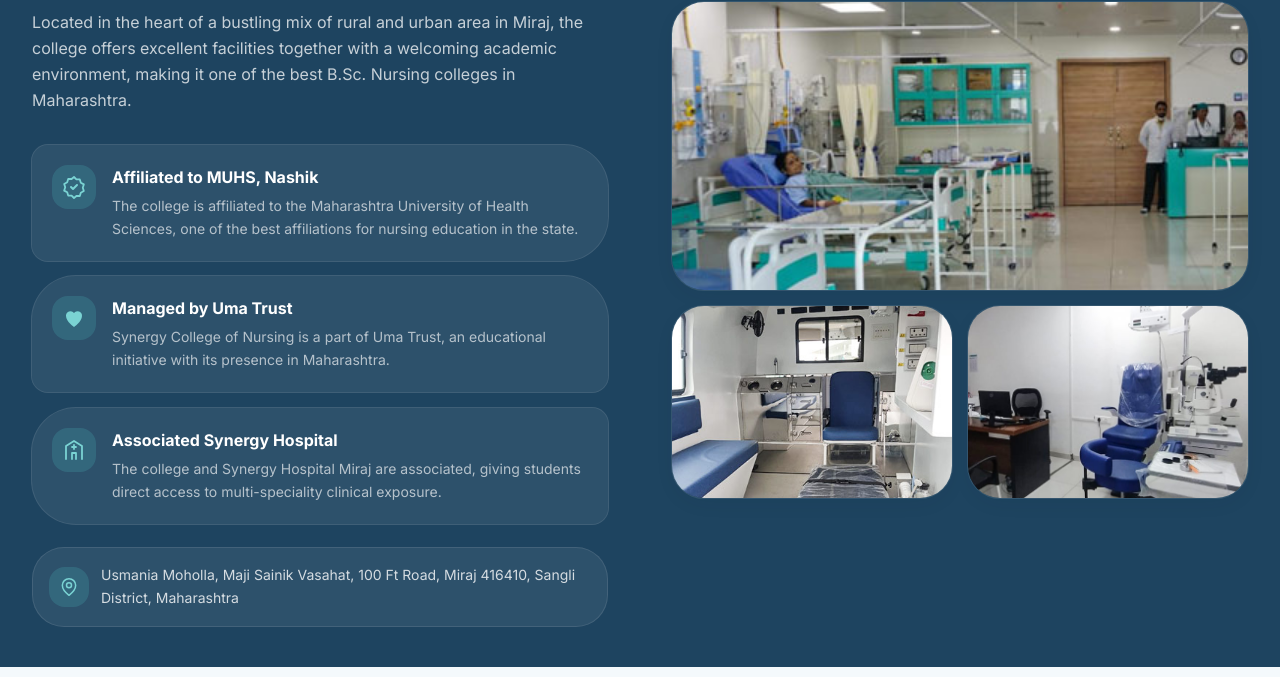
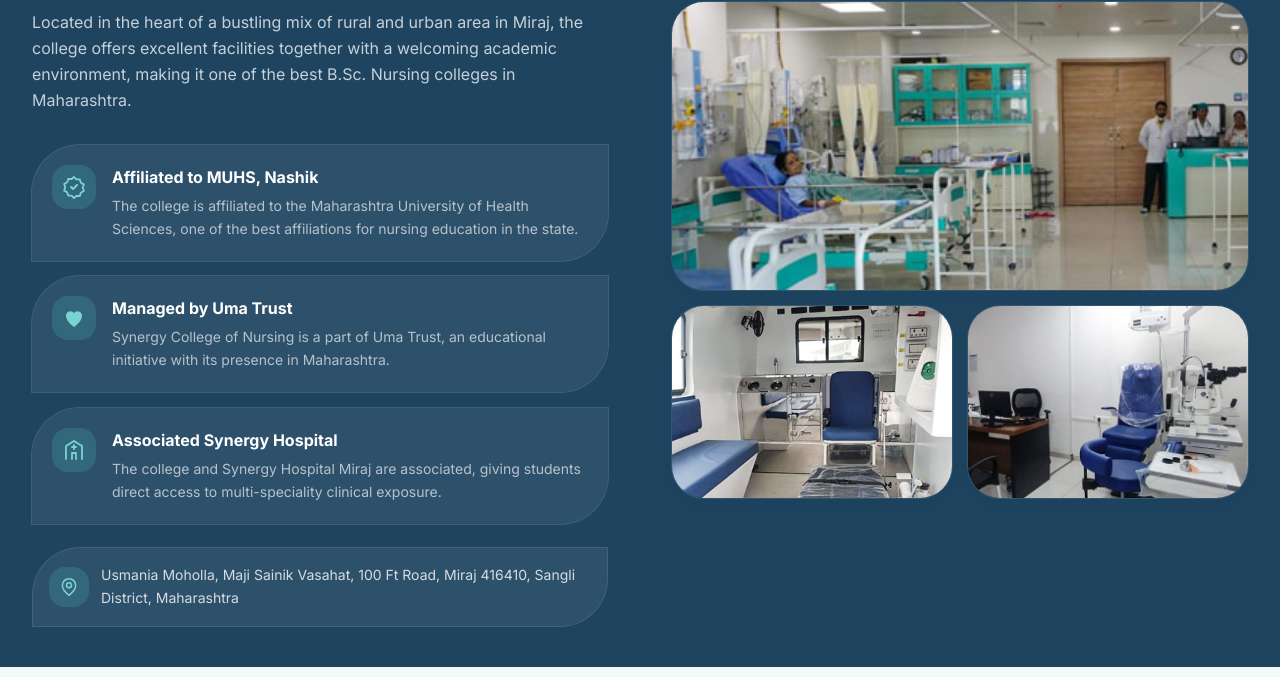
Before and after one commit to sayali2004-commit/synergynursingcollege, a React (Vite) app: page /#/ in a window 1280 px wide. Shown: the part 2363-3040 px from the top of the page. Built offline with nearby package versions, Linux system fonts and the light colour scheme.

Commit message:
College: diagonal asymmetric curve on cards (48px top-left & bottom-right)

```diff
--- a/src/components/College.jsx
+++ b/src/components/College.jsx
@@ -32,17 +32,11 @@ export default function College() {
           </p>
 
           <div className="mt-8 space-y-4">
-            {APPROVALS.map((a, i) => {
-              const shapes = [
-                'rounded-[16px] rounded-r-[44px]',
-                'rounded-[16px] rounded-t-[44px]',
-                'rounded-[16px] rounded-l-[44px]',
-              ]
-              return (
+            {APPROVALS.map((a, i) => (
               <div
                 key={a.title}
-                  className={`reveal group relative flex gap-4 overflow-hidden p-5 transition-all duration-300 hover:bg-white/[0.12] ${shapes[i]} bg-white/[0.07] ring-1 ring-white/15 hover:ring-white/25`}
-                  style={{ '--reveal-delay': `${200 + i * 90}ms` }}
+                className="reveal group relative flex gap-4 overflow-hidden p-5 transition-all duration-300 hover:bg-white/[0.12] bg-white/[0.07] ring-1 ring-white/15 hover:ring-white/25"
+                style={{ '--reveal-delay': `${200 + i * 90}ms`, borderRadius: '48px 0 48px 0' }}
               >
                 <span className="flex h-11 w-11 shrink-0 items-center justify-center rounded-2xl bg-brand-400/20 text-brand-300 transition-colors duration-300 group-hover:bg-brand-400/30">
                   <Icon name={a.icon} className="w-6 h-6" />
@@ -52,11 +46,10 @@ export default function College() {
                   <p className="mt-1.5 text-sm leading-relaxed text-white/65">{a.text}</p>
                 </div>
               </div>
-              )
-            })}
+            ))}
           </div>
 
-          <div className="reveal mt-6 flex items-center gap-3 rounded-[2rem] border border-white/10 bg-white/[0.07] p-4 transition-all duration-300 hover:border-white/20 hover:bg-white/[0.12]" style={{ '--reveal-delay': '480ms' }}>
+          <div className="reveal mt-6 flex items-center gap-3 border border-white/10 bg-white/[0.07] p-4 transition-all duration-300 hover:border-white/20 hover:bg-white/[0.12]" style={{ '--reveal-delay': '480ms', borderRadius: '48px 0 48px 0' }}>
             <span className="flex h-10 w-10 shrink-0 items-center justify-center rounded-2xl bg-brand-400/20 text-brand-300">
               <Icon name="pin" className="w-5 h-5" />
             </span>
```
Lines whose indentation alone changed are shown as unchanged.
